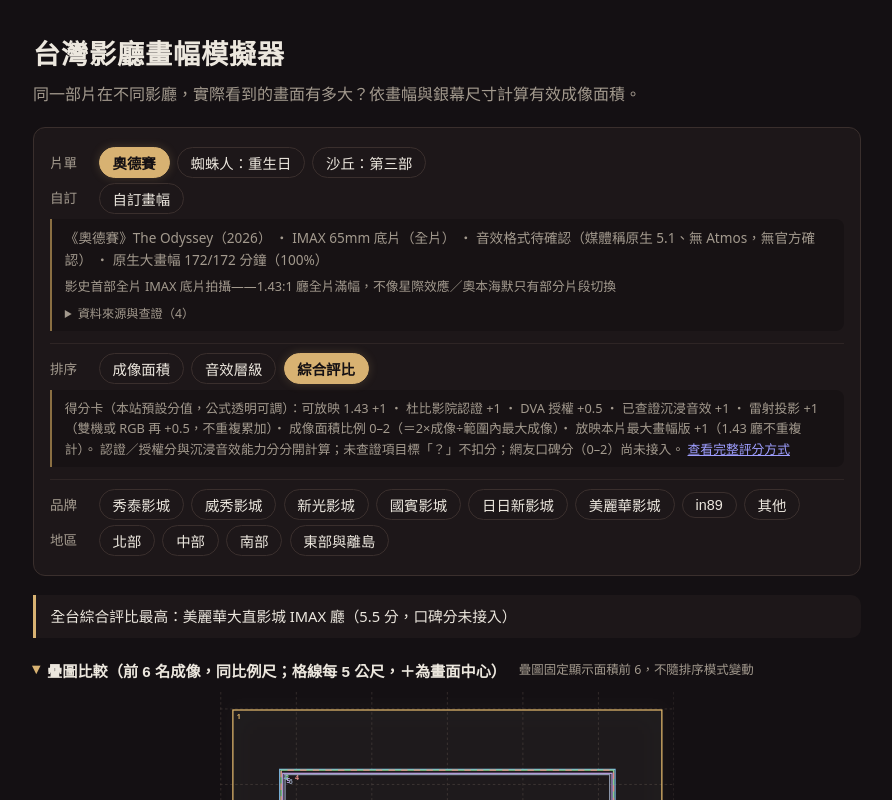
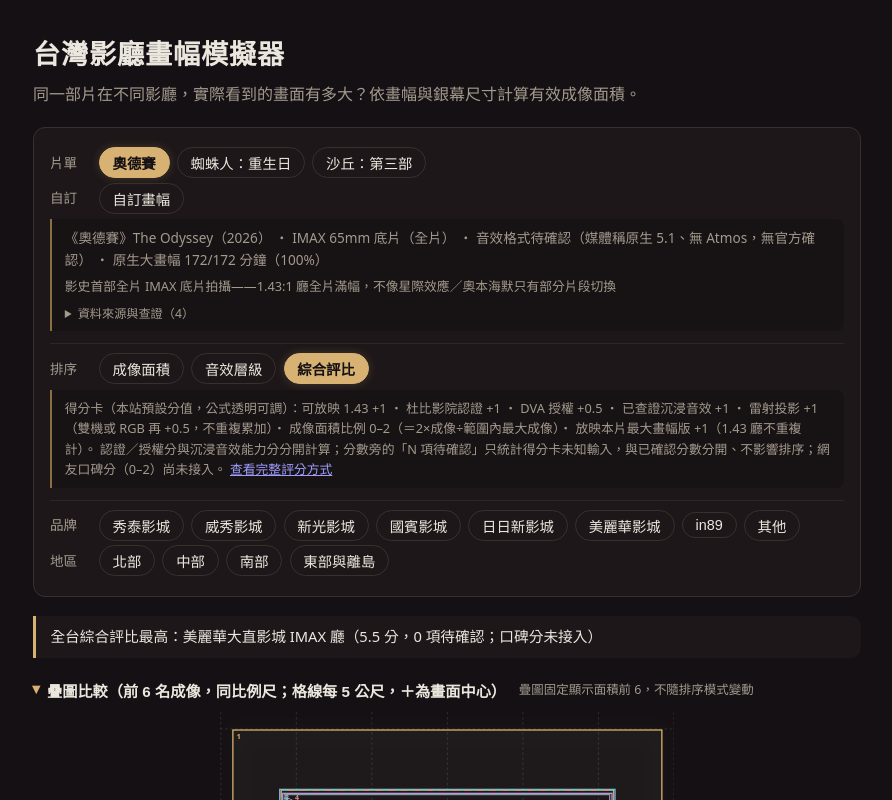
Before and after one commit to cowton0627/taiwan-theater, a React (Vite) app: page / in a window 1280 px wide. Both pictures are taken after a click on the button "綜合評比". Shown: the top 800 px of the page, without its empty margins (193-1085 px from the left). Built offline with nearby package versions, Linux system fonts and the light colour scheme.

Commit message:
完成綜合分數待確認項目彙總

```diff
--- a/src/App.tsx
+++ b/src/App.tsx
@@ -645,14 +645,16 @@
     const top = ranked[0];
     const caveat = !top.screen.verified ? '（第 1 名尺寸待驗證）' : '';
     if (sortMode === 'score') {
-      const t = scoreMap.get(top.screen.id)?.total ?? 0;
+      const score = scoreMap.get(top.screen.id);
+      const t = score?.total ?? 0;
       const tt = Number.isInteger(t) ? t : t.toFixed(1);
+      const unknown = score?.unknownCount ?? 0;
       const areaTop = fits[0];
       const extra =
         areaTop && areaTop.screen.id !== top.screen.id
           ? `；成像最大為 ${areaTop.screen.name}（${areaTop.imageAreaM2.toFixed(0)} ㎡）`
           : '';
-      return `${scope}綜合評比最高：${top.screen.name}（${tt} 分，口碑分未接入）${extra}${caveat}`;
+      return `${scope}綜合評比最高：${top.screen.name}（${tt} 分，${unknown} 項待確認；口碑分未接入）${extra}${caveat}`;
     }
     const subject = film ? `《${film.title}》` : `${customRatio}:1 畫幅`;
     const base = `${subject}在${scope}，${top.screen.name} 的有效成像最大（${top.imageAreaM2.toFixed(0)} ㎡）`;
@@ -827,7 +829,7 @@
 	              得分卡（本站預設分值，公式透明可調）：可放映 1.43 +1 ・ 杜比影院認證 +1 ・ DVA 授權
 	              +0.5 ・ 已查證沉浸音效 +1 ・ 雷射投影 +1（雙機或 RGB 再 +0.5，不重複累加）・
 	              成像面積比例 0–2（＝2×成像÷範圍內最大成像）・ 放映本片最大畫幅版 +1（1.43 廳不重複計）。
-	              認證／授權分與沉浸音效能力分分開計算；未查證項目標「？」不扣分；網友口碑分（0–2）尚未接入。{' '}
+	              認證／授權分與沉浸音效能力分分開計算；分數旁的「N 項待確認」只統計得分卡未知輸入，與已確認分數分開、不影響排序；網友口碑分（0–2）尚未接入。{' '}
 	              <a href="#score-method">查看完整評分方式</a>
 	            </p>
           </div>
@@ -1064,12 +1066,20 @@
 	                  </details>
 	                </div>
                 {sortMode === 'score' ? (
-                  <div className="card-area" title="綜合得分（口碑分尚未接入）">
-                    {(() => {
-                      const t = scoreMap.get(fit.screen.id)?.total ?? 0;
-                      return Number.isInteger(t) ? t : t.toFixed(1);
-                    })()}
-                    <span className="unit">分</span>
+                  <div
+                    className="card-area card-area-score"
+                    title="待確認數只統計得分卡的未知輸入；不扣分、不改變已確認分數與排序"
+                  >
+                    <div>
+                      {(() => {
+                        const t = scoreMap.get(fit.screen.id)?.total ?? 0;
+                        return Number.isInteger(t) ? t : t.toFixed(1);
+                      })()}
+                      <span className="unit">分</span>
+                    </div>
+                    <div className="score-coverage">
+                      {scoreMap.get(fit.screen.id)?.unknownCount ?? 0} 項待確認
+                    </div>
                   </div>
                 ) : sortMode === 'audio' ? (
                   <div
--- a/src/index.css
+++ b/src/index.css
@@ -718,6 +718,19 @@
   margin-left: 2px;
 }
 
+.card-area-score {
+  min-width: 6.8rem;
+}
+
+.score-coverage {
+  margin-top: 0.25rem;
+  font-family: 'PingFang TC', 'Noto Sans TC', system-ui, sans-serif;
+  font-size: 0.68rem;
+  font-weight: 500;
+  color: var(--muted);
+  letter-spacing: normal;
+}
+
 /* 「待驗證」由徽章降為行內註記（U-5） */
 .unverified-note {
   color: #e0b76c;
--- a/src/lib/score.ts
+++ b/src/lib/score.ts
@@ -23,6 +23,8 @@
 
 export interface ScoreResult {
   total: number;
+  /** 得分卡輸入中尚未查證的項目數；獨立呈現，不改變已確認分數。 */
+  unknownCount: number;
   items: ScoreItem[];
 }
 
@@ -84,5 +86,9 @@
     }
   }
 
-  return { total: items.reduce((sum, it) => sum + it.pts, 0), items };
+  return {
+    total: items.reduce((sum, it) => sum + it.pts, 0),
+    unknownCount: items.filter((it) => it.unknown).length,
+    items,
+  };
 }
```
Also changed, not shown: 1 other file (tests, documents, lock files or other folders).
